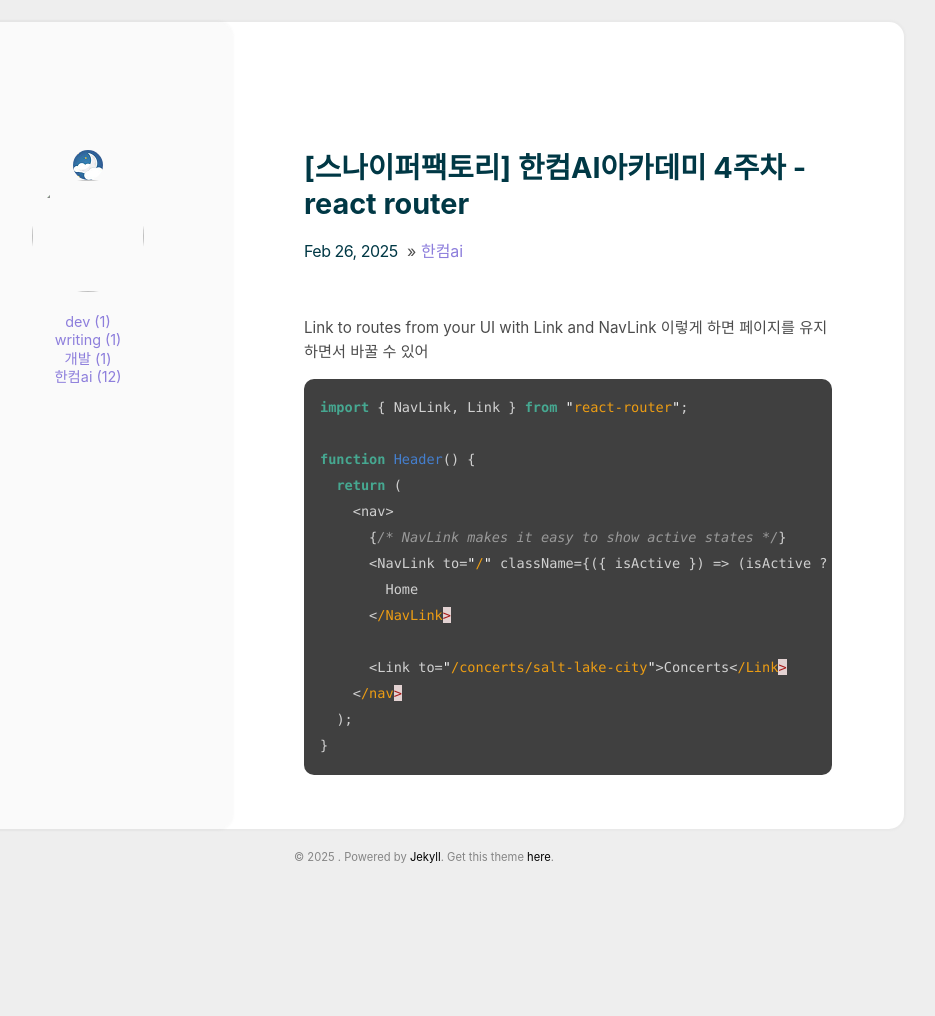
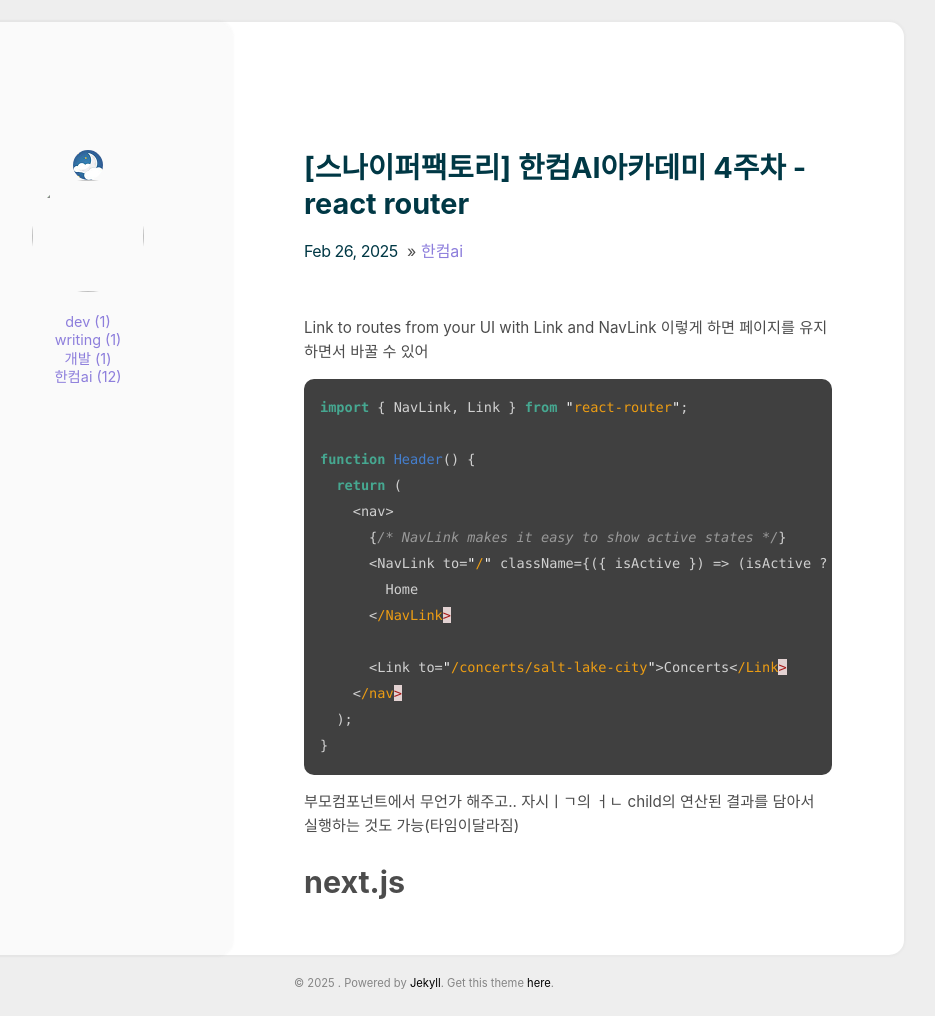
Before and after one commit to yujinoh0103/yujinoh0103.github.io, a Jekyll site: the page built from _posts/2025-02-26-9th.md, in a window 1280 px wide. Shown: the whole page, without its empty margins (216-1151 px from the left). Built offline with Jekyll 4.4.1, drawn with Linux system fonts in a browser that asks for light colours; before the commit the page ends 922 px from its top, so only the background shows below that.

Commit message:
0228 금 업데이트

````diff
--- a/_posts/2025-02-26-9th.md
+++ b/_posts/2025-02-26-9th.md
@@ -25,3 +25,9 @@ function Header() {
   );
 }
 ```
+
+부모컴포넌트에서 무언가 해주고..
+자시ㅣㄱ의 ㅓㄴ
+child의 연산된 결과를 담아서 실행하는 것도 가능(타임이달라짐)
+
+# next.js
````
